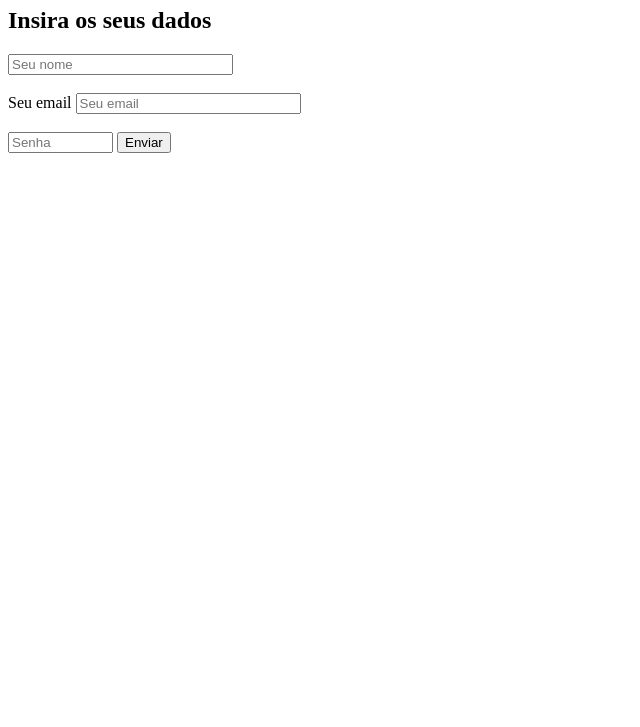
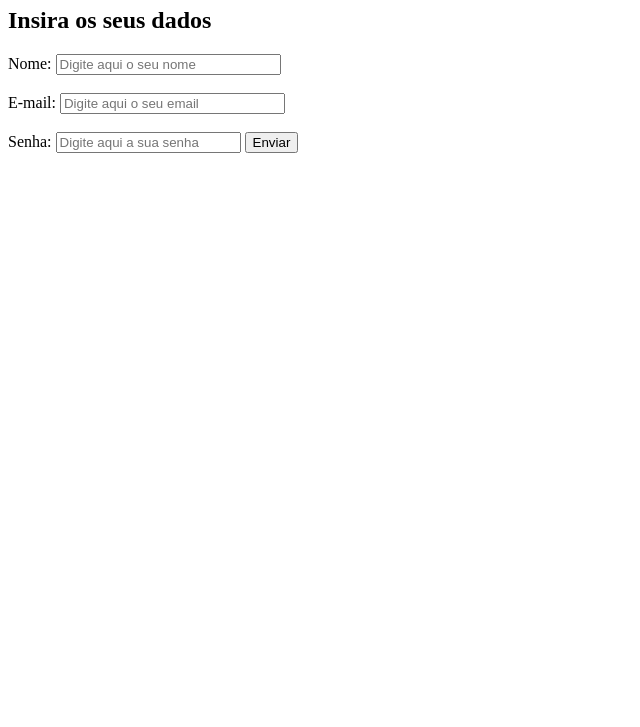
Before and after one commit to coldCoder01/curso_ebac_frontend, a plain HTML site: page index.html in a window 1280 px wide. Shown: the part 73-800 px from the top of the page, without its empty margins (0-640 px from the left). Drawn offline with Linux system fonts and the light colour scheme.

Commit message:
Alterações no código

```diff
--- a/index.html
+++ b/index.html
@@ -9,12 +9,14 @@
     <h1>Formulário</h1>
     <h2>Insira os seus dados</h2>
     <form>
-        <input type="text" size="25" placeholder="Seu nome"/><br/>
+        <label for="text">Nome:</label>
+        <input type="text" size="25" id="text" placeholder="Digite aqui o seu nome"/><br/>
         <br/>
-        <label for="email">Seu email</label>
-        <input type="email" size="25" id="email" name="email" placeholder="Seu email"><br/>
+        <label for="email">E-mail:</label>
+        <input type="email" size="25" id="email" name="email" placeholder="Digite aqui o seu email"><br/>
         <br/>
-        <input type="password" size="10" placeholder="Senha"/>
+        <label for="password">Senha:</label>
+        <input type="password" size="20" in="password" placeholder="Digite aqui a sua senha"/>
         <input type="submit" value="Enviar"/>
     </form>
 </body>
```
